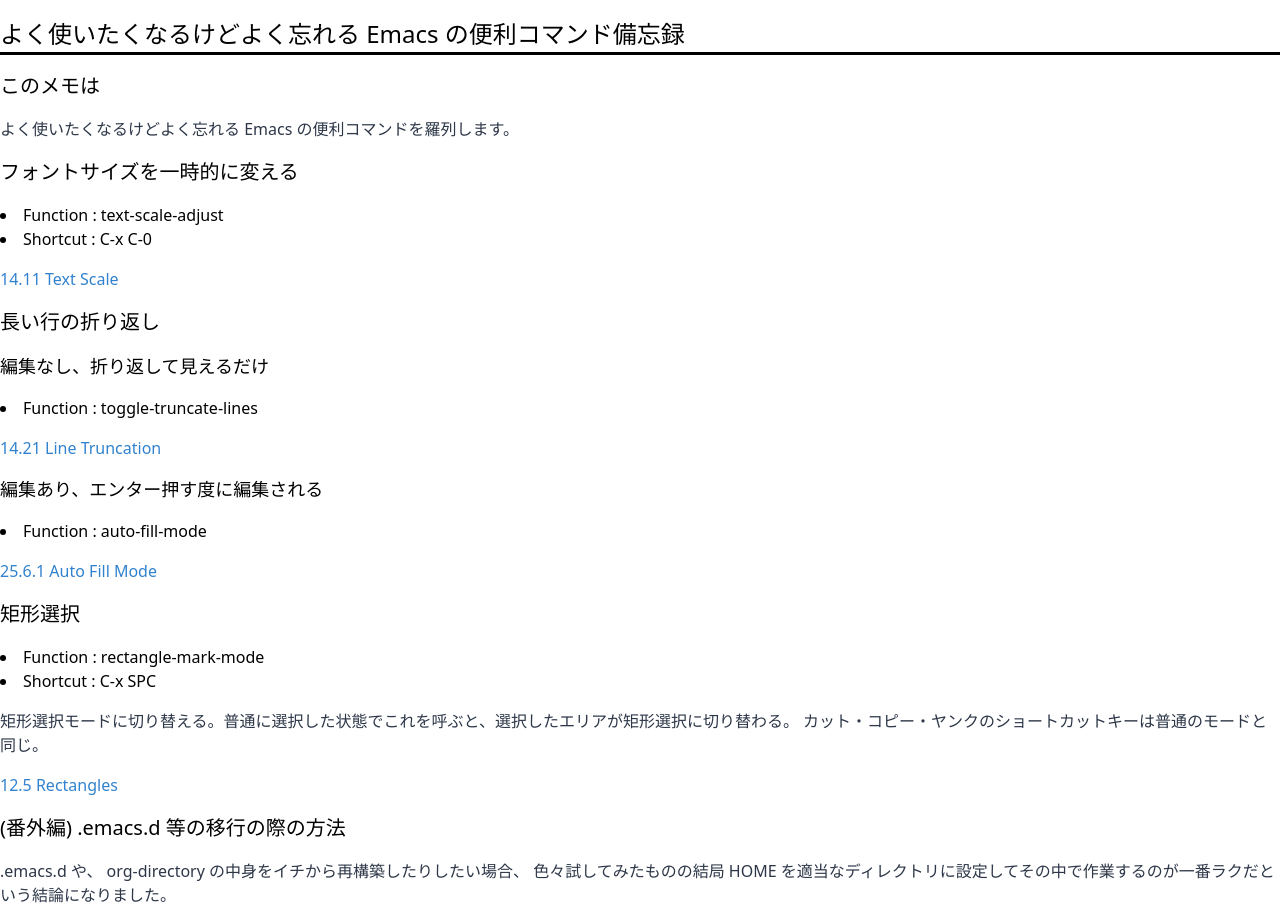
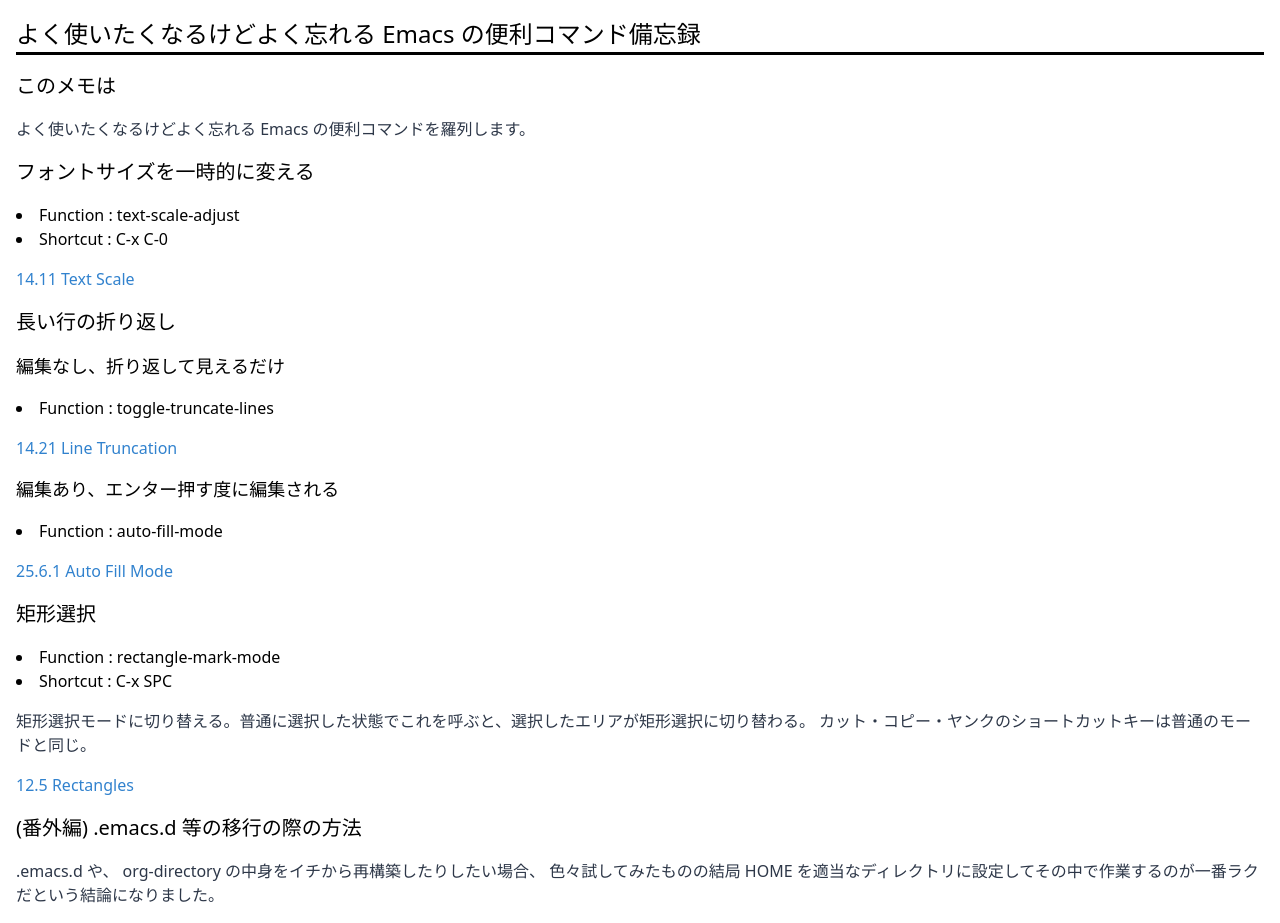
Before and after one commit to kaznak/www.kaznak.work, a Next.js app: page /posts/2017-01-24.emacs-tips.ja in a window 1280 px wide. Built offline with nearby package versions, Linux system fonts and the light colour scheme.

Commit message:
pages/_app.tsx: use baseline css

```diff
--- a/pages/_app.tsx
+++ b/pages/_app.tsx
@@ -7,7 +7,7 @@
 const App = (appProps: AppProps) => {
   const { Component, pageProps } = appProps
   return (
-    <div className="container">
+    <div className="page container">
       {Component.isMDXComponent ? (
         <MDXProvider components={MDXComponents}>
           <Component {...pageProps} />
```
